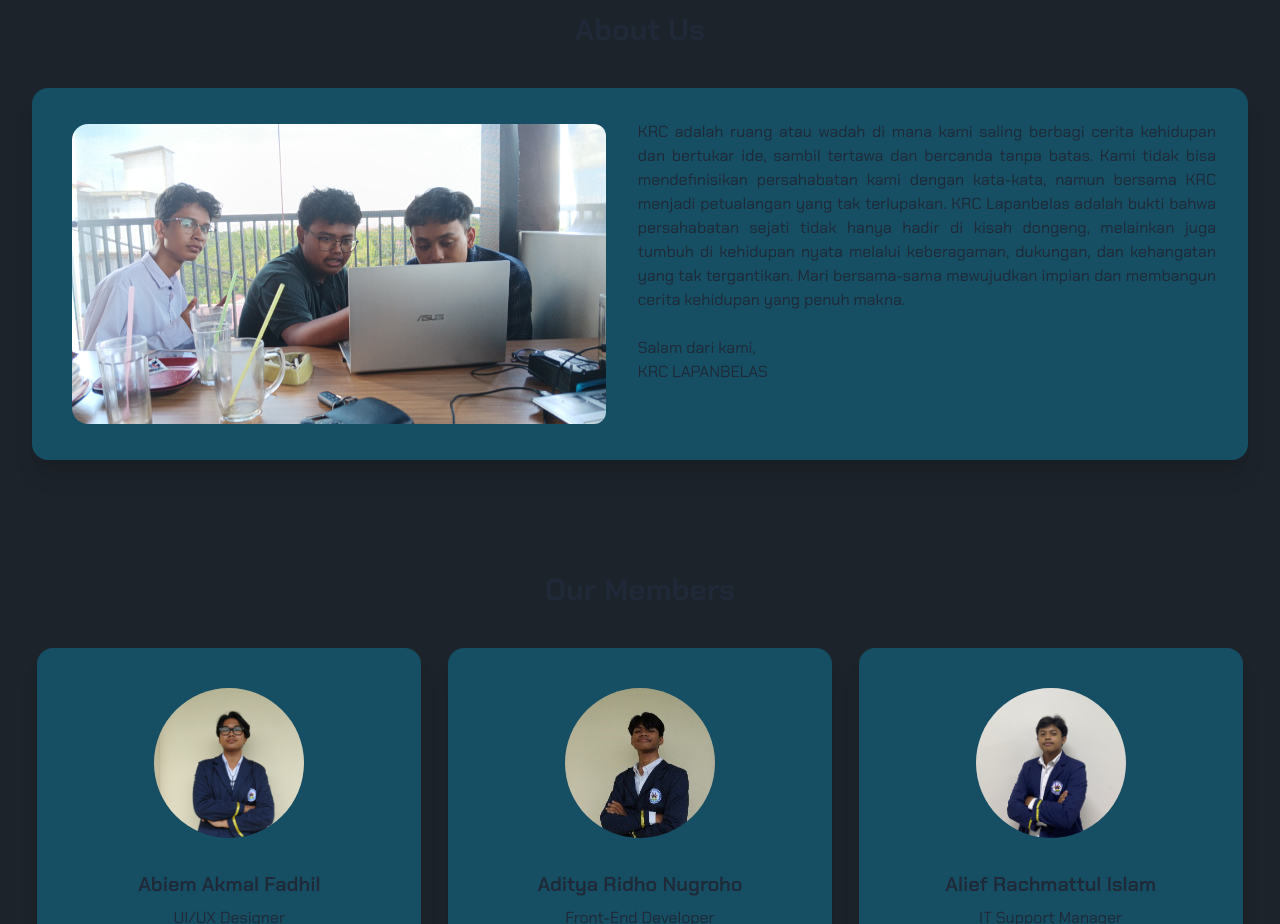
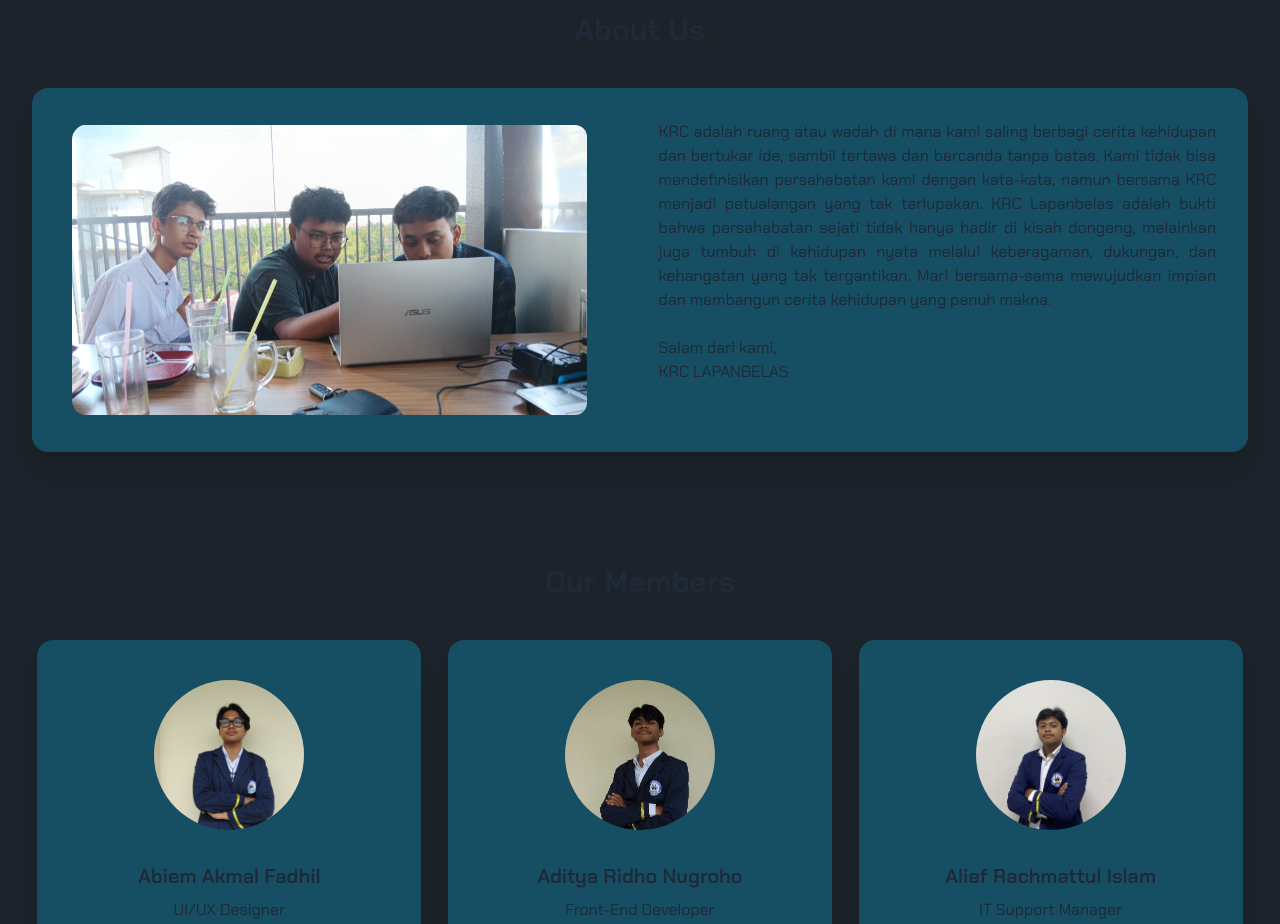
Before and after one commit to adityaridhon/krc, a plain HTML site: page index.html in a window 1280 px wide. Shown: the part 900-1824 px from the top of the page. Drawn offline with nearby package versions, Linux system fonts and the light colour scheme.

Commit message:
fix img about

```diff
--- a/index.html
+++ b/index.html
@@ -48,7 +48,7 @@
       <h1 class="text-center font-bold text-3xl">About Us</h1>
     </div>
     <div class="card lg:card-side bg-cyan-900 shadow-xl pb-9 mx-8">
-      <figure class="ml-10 mt-9"><img src="img/activity/1.jpeg" class="rounded-xl" alt="Album"/></figure>
+      <figure class="mx-10 mt-9"><img src="img/activity/1.jpeg" class="rounded-xl" alt="Album"/></figure>
       <div class="card-body">
         <p class="text-justify">KRC adalah ruang atau wadah di mana kami saling berbagi cerita kehidupan dan bertukar ide, sambil tertawa dan bercanda tanpa batas. Kami tidak bisa mendefinisikan persahabatan kami dengan kata-kata, namun bersama KRC menjadi petualangan yang tak terlupakan. KRC Lapanbelas adalah bukti bahwa persahabatan sejati tidak hanya hadir di kisah dongeng, melainkan juga tumbuh di kehidupan nyata melalui keberagaman, dukungan, dan kehangatan yang tak tergantikan. Mari bersama-sama mewujudkan impian dan membangun cerita kehidupan yang penuh makna. <br> <br> Salam dari kami, <br> KRC LAPANBELAS</p>
       </div>
```
